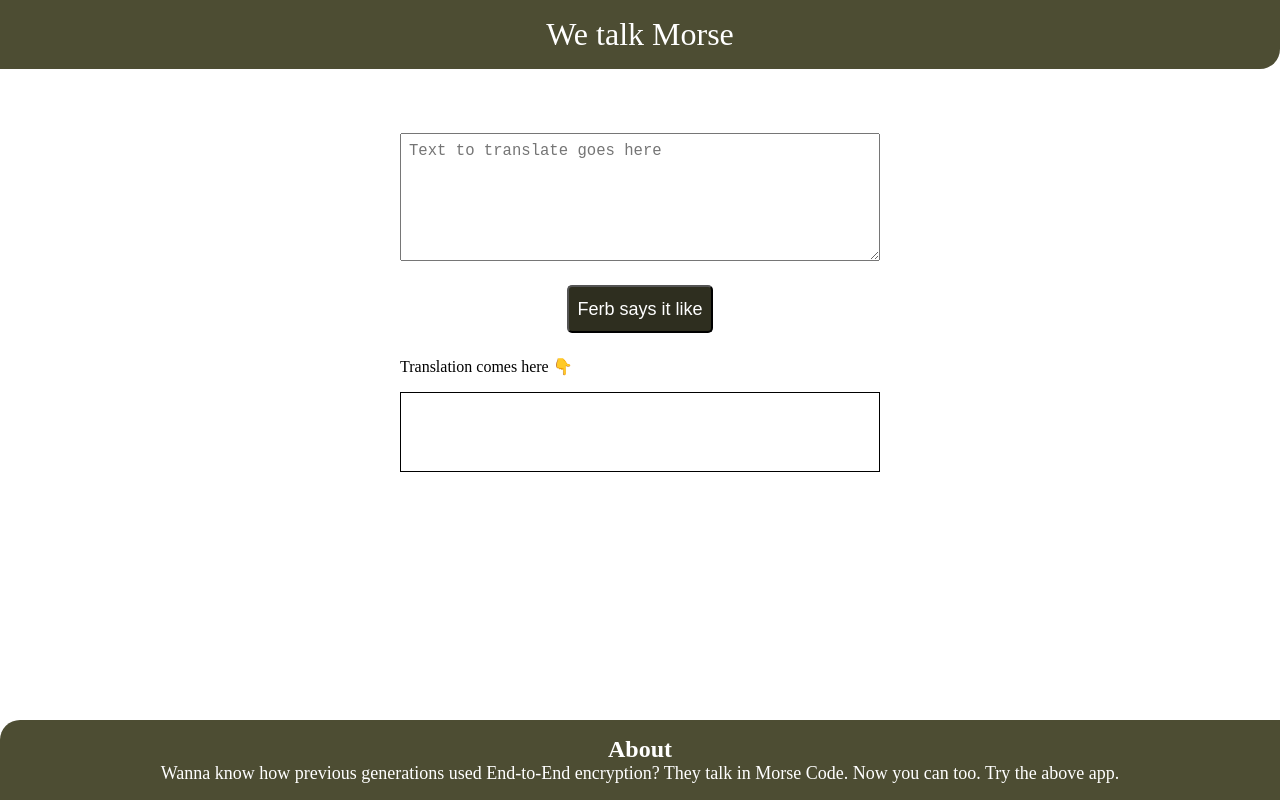
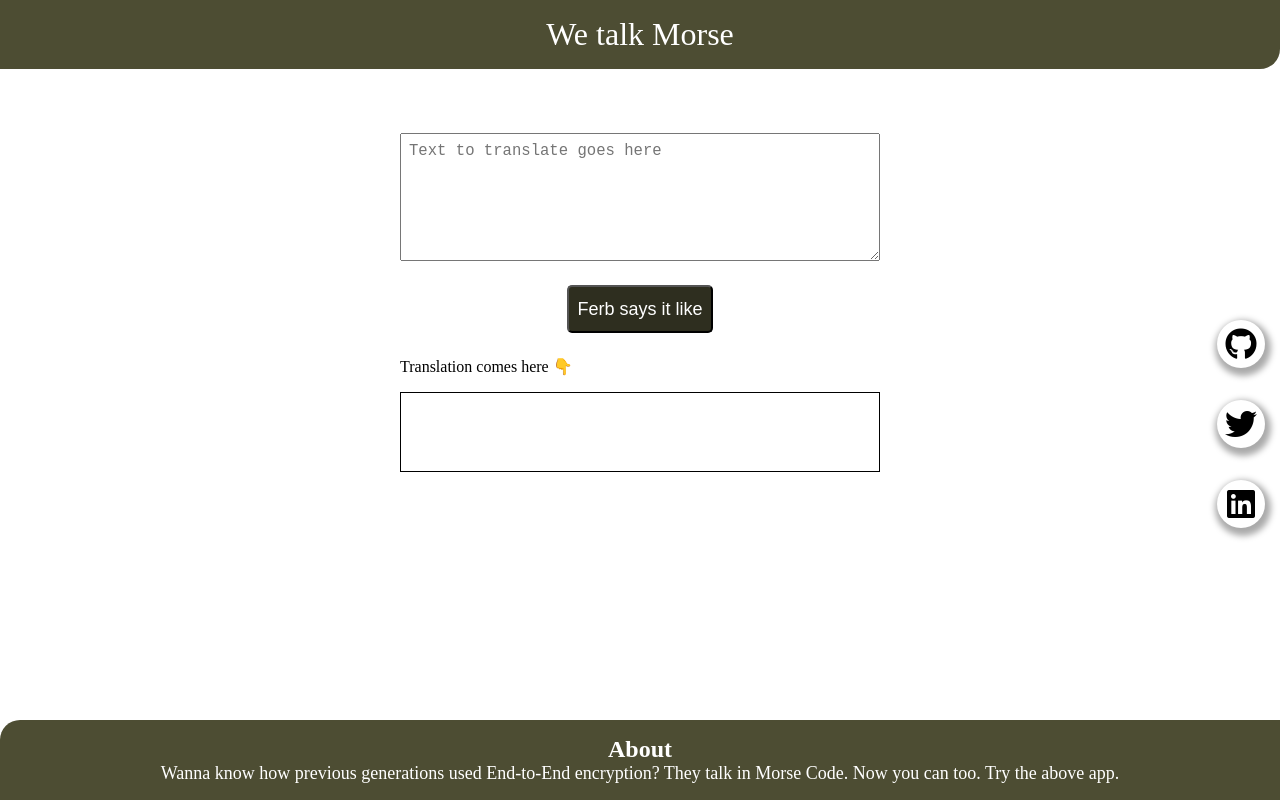
Before and after one commit to sarthakdelori/we-talk-morse, a plain HTML site: page index.html in a window 1280 px wide. Drawn offline with Linux system fonts and the light colour scheme.

Commit message:
added social links

```diff
--- a/index.html
+++ b/index.html
@@ -5,6 +5,8 @@
   <meta http-equiv="X-UA-Compatible" content="IE=edge">
   <meta name="viewport" content="width=device-width, initial-scale=1.0">
   <link rel="stylesheet" href="style.css">
+  <link rel="stylesheet" href="https://use.fontawesome.com/releases/v5.8.2/css/all.css"
+  integrity="sha384-oS3vJWv+0UjzBfQzYUhtDYW+Pj2yciDJxpsK1OYPAYjqT085Qq/1cq5FLXAZQ7Ay" crossorigin="anonymous">
   <title>We talk Morse</title>
 </head>
 <body>
@@ -18,6 +20,17 @@
     <div id = "gibberish">Translation comes here 👇</div>
     <div id = "result"></div>
   </main>
+  <div id="social">
+    <a href="https://github.com/sarthakdelori" class="links" id="link1">
+      <i class = "fab fa-github"></i>
+    </a>
+    <a href="https://twitter.com/sarthakdelori14" class="links" id="link2">
+      <i class = "fab fa-twitter"></i>
+    </a>
+    <a href="https://www.linkedin.com/in/sarthak-delori-626154184/" class="links" id="link3">
+      <i class = "fab fa-linkedin"></i>
+    </a>
+  </div>
 
   <footer class="hf" id="footer">
     <div id="about">About</div>
--- a/style.css
+++ b/style.css
@@ -5,7 +5,8 @@
 }
 
 body{
-  text-align:center;
+  text-align: center;
+  margin: 0;
   color: white;
 }
 
@@ -15,14 +16,14 @@ body{
 }
 
 #nav-bar{
-/* box-shadow: 2px 2px 15px #0f0f0a; */
+  /* box-shadow: 2px 2px 15px #0f0f0a; */
   border-bottom-right-radius: 20px;
   font-size: 2rem;
   margin-bottom: 1rem;
 }
 
 .app{
-  display:block;
+  margin-left: auto;
   margin: 4rem auto;
   width: 30rem;
 }
@@ -68,6 +69,32 @@ body{
   color:black;
 }
 
+#social{
+  position: fixed;
+  top:40%;
+  right: 15px;
+}
+
+.links{
+  display: flex;
+  justify-content: center;
+  align-items: center;
+  text-decoration: none;
+  font-size: 2rem;
+  margin-bottom: 2rem;
+  color: #000;
+  background-color: white;
+  box-shadow: 2px 4px 6px 4px #aaa;
+  transition: all ease 0.4s;
+  width: 3rem;
+  height: 3rem;
+  border-radius: 50%;
+}
+
+.links:hover{
+  transform: scale(1.2);
+}
+
 #footer{
   width: 100%;
   position:fixed;
```
